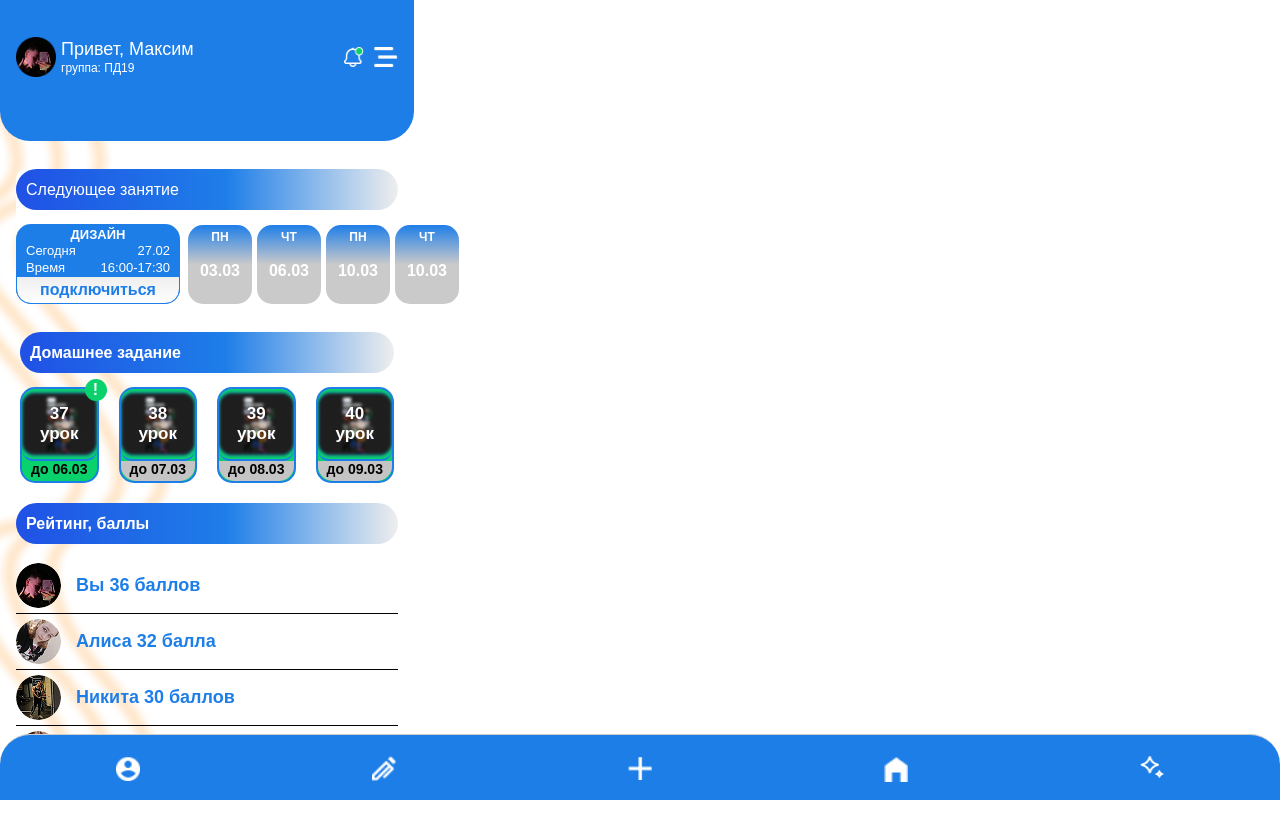
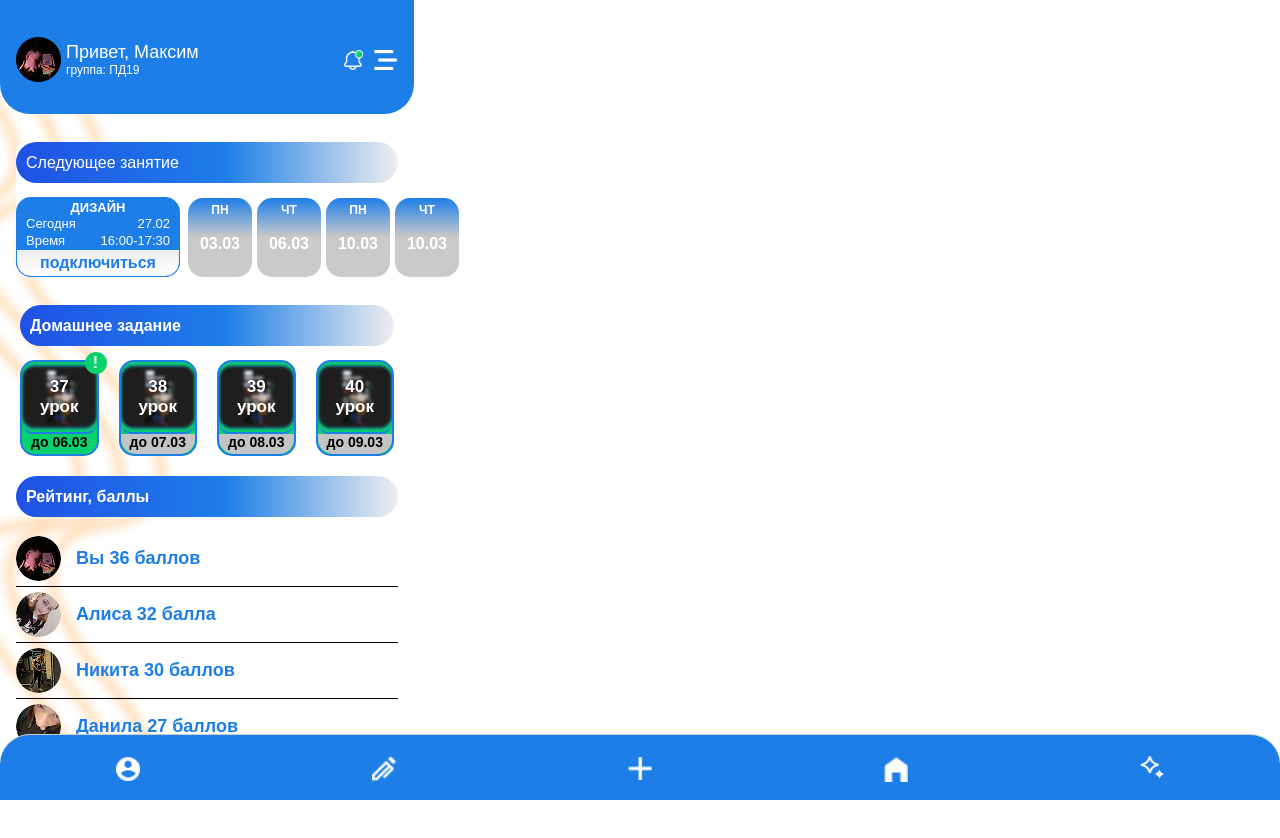
Before and after one commit to machine-del/PuzzleCode-Project, a plain HTML site: page index.html in a window 1280 px wide. Drawn offline with Linux system fonts and the light colour scheme.

Commit message:
feat: edit height in header

```diff
--- a/css/style.css
+++ b/css/style.css
@@ -22,7 +22,7 @@ body {
     background-color: #1E7EE8;
     border-end-start-radius: 30px;
     border-end-end-radius: 30px;
-    height: 141px;
+    height: 114px;
 }
 
 .page-header__container {
@@ -40,8 +40,8 @@ body {
 }
 
 .page-header__logo-img {
-    width: 40px;
-    height: 40px;
+    width: 45px;
+    height: 45px;
 }
 
 .page-header__info {
```
